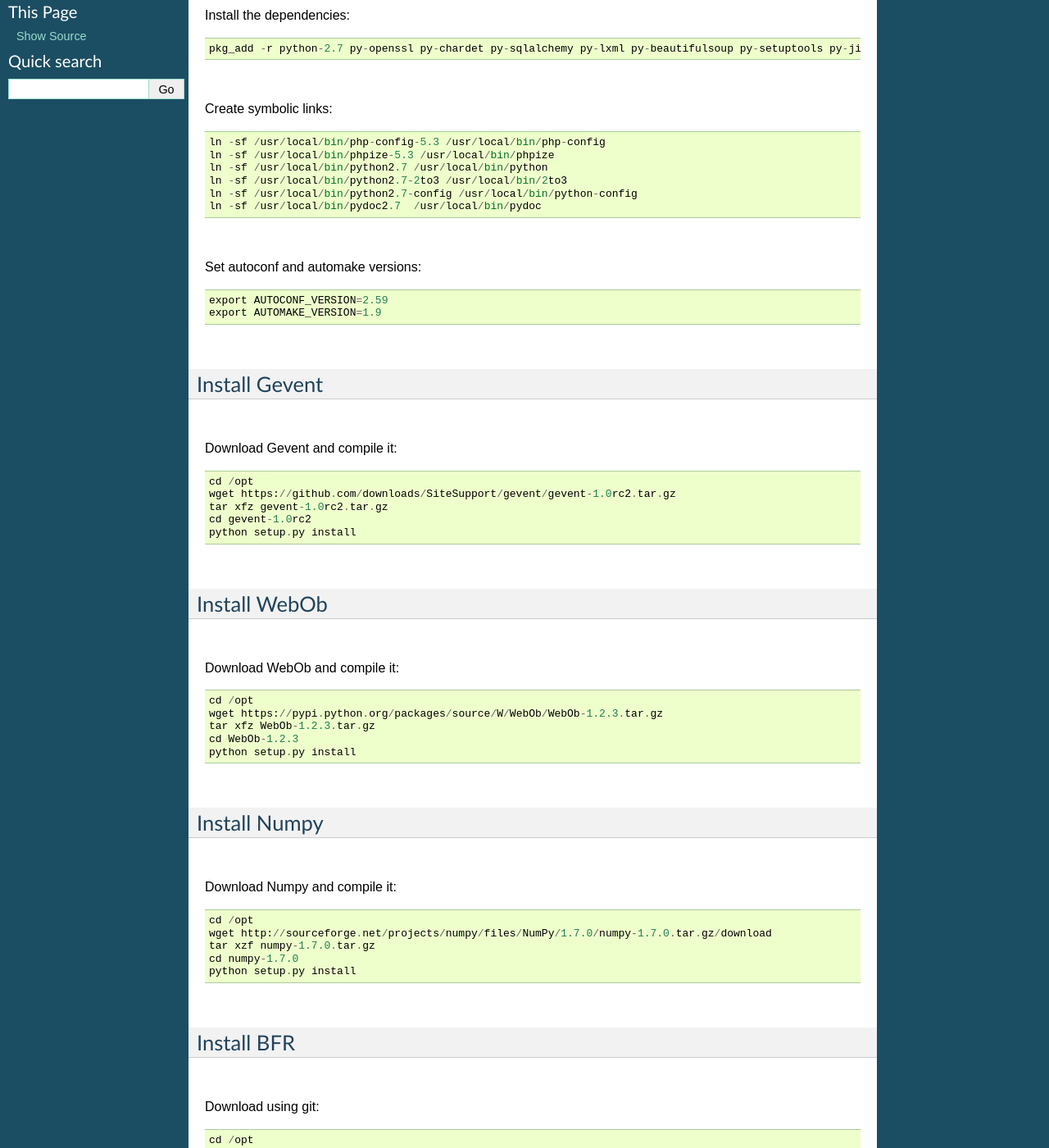
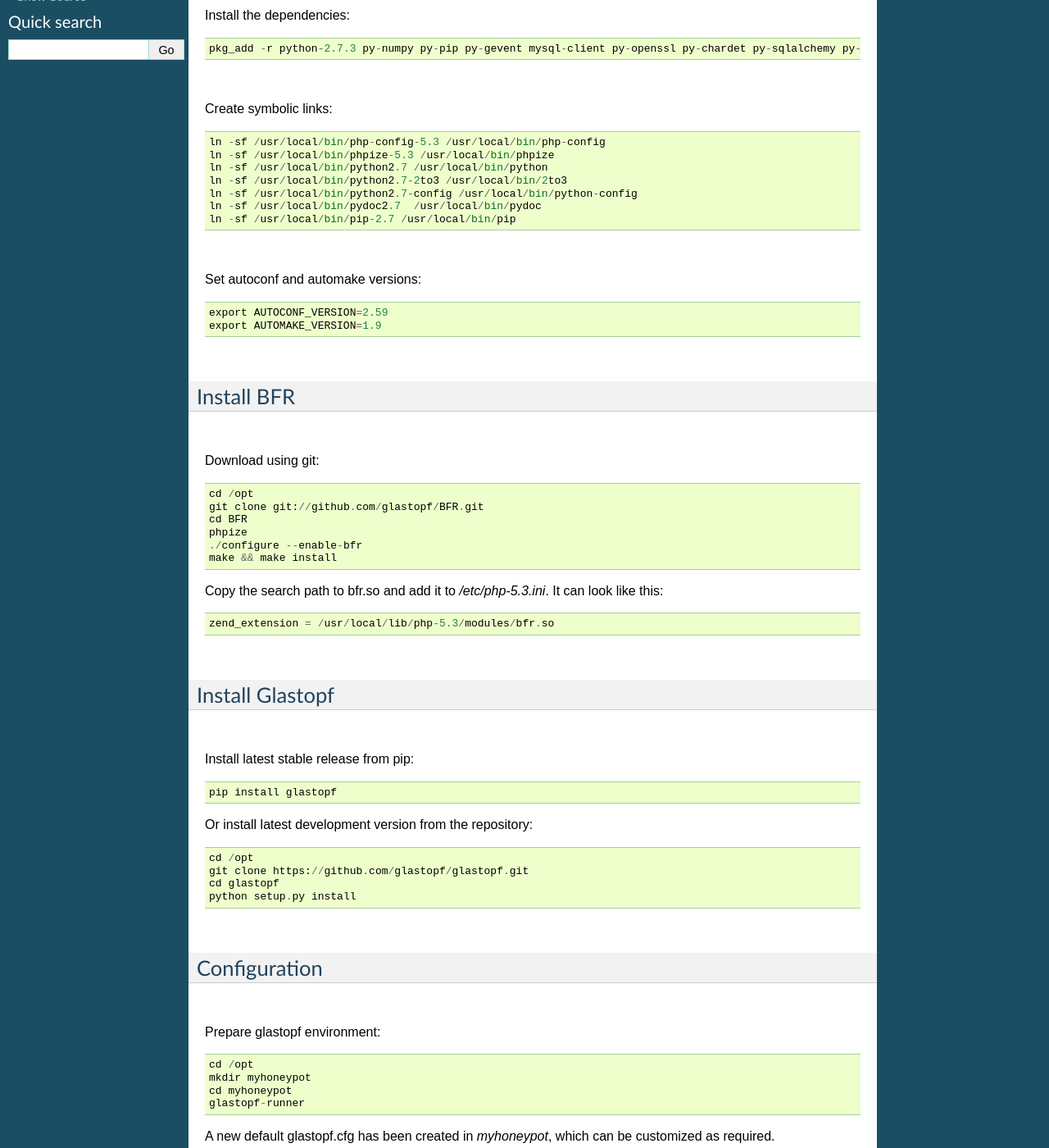
Before and after one commit to mushorg/glastopf, a Sphinx documentation site: the page built from docs/source/installation/installation_openbsd.rst, in a window 1280 px wide and 1400 px high, scrolled down 226 px. Shown: the whole window at 82% size. Built offline with Sphinx 7.4.7, drawn with Linux system fonts in a browser that asks for light colours; formulas are drawn with MathJax 3; pages that are not in the unit, such as notebooks, are missing from menus; some of the changed text lies outside the part shown.

Commit message:
Update installation_openbsd.rst
Update for OpenBSD 5.3

```diff
--- a/docs/source/installation/installation_openbsd.rst
+++ b/docs/source/installation/installation_openbsd.rst
@@ -9,7 +9,7 @@
 
 Install the dependencies::
 
-	pkg_add -r python-2.7 py-openssl py-chardet py-sqlalchemy py-lxml py-beautifulsoup py-setuptools py-jinja2 py-scipy atlas blas php pear autoconf automake g77 gfortran plplot-f77 libgfortran libevent libelf plplot mongodb wget lapack gettext
+	pkg_add -r python-2.7.3 py-numpy py-pip py-gevent mysql-client py-openssl py-chardet py-sqlalchemy py-lxml py-beautifulsoup py-setuptools py-jinja2 py-scipy atlas blas php pear autoconf automake g77 gfortran plplot-f77 libgfortran libevent libelf plplot git lapack gettext
 
 |
 
@@ -21,6 +21,7 @@
 	ln -sf /usr/local/bin/python2.7-2to3 /usr/local/bin/2to3
 	ln -sf /usr/local/bin/python2.7-config /usr/local/bin/python-config
 	ln -sf /usr/local/bin/pydoc2.7  /usr/local/bin/pydoc
+	ln -sf /usr/local/bin/pip-2.7 /usr/local/bin/pip
 
 |
 
@@ -29,47 +30,6 @@
 	export AUTOCONF_VERSION=2.59
 	export AUTOMAKE_VERSION=1.9
 
-|
-
-Install Gevent
-==============
-|
-
-Download Gevent and compile it::
-
-	cd /opt
-	wget https://github.com/downloads/SiteSupport/gevent/gevent-1.0rc2.tar.gz
-	tar xfz gevent-1.0rc2.tar.gz
-	cd gevent-1.0rc2
-	python setup.py install
-
-|
-
-Install WebOb
-==============
-|
-
-Download WebOb and compile it::
-
-	cd /opt
-	wget https://pypi.python.org/packages/source/W/WebOb/WebOb-1.2.3.tar.gz
-	tar xfz WebOb-1.2.3.tar.gz
-	cd WebOb-1.2.3
-	python setup.py install
-
-|
-
-Install Numpy
-==============
-|
-
-Download Numpy and compile it::
-
-	cd /opt
-	wget http://sourceforge.net/projects/numpy/files/NumPy/1.7.0/numpy-1.7.0.tar.gz/download
-	tar xzf numpy-1.7.0.tar.gz
-	cd numpy-1.7.0
-	python setup.py install
 
 |
 
@@ -118,7 +78,7 @@
 	cd /opt
 	mkdir myhoneypot
 	cd myhoneypot
-	glastopf-runner.py
+	glastopf-runner
 
 A new default glastopf.cfg has been created in *myhoneypot*, which can be customized as required.
 
```
